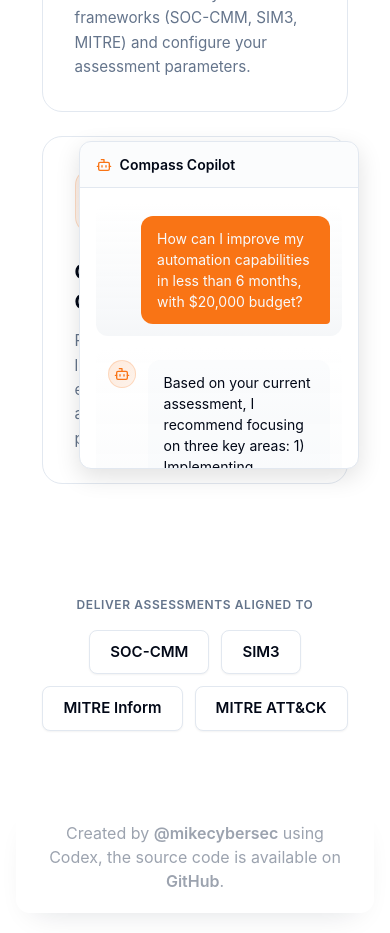
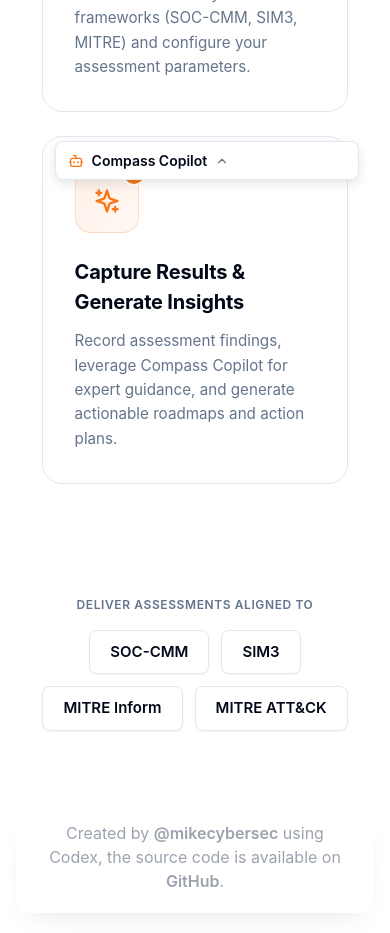
Before and after one commit to mikecybersec/SOC-Compass, a React (Vite) app in the folder soc-improvement-app/: page / in a window 390 px wide. Shown: the part 1740-2673 px from the top of the page. Built offline with nearby package versions, Linux system fonts and the light colour scheme.

Commit message:
Add state for Copilot expansion in Home component
- Introduced a new state variable `copilotExpanded` to manage the expansion of the Copilot section.
- Updated imports to include new icons for enhanced UI elements.

```diff
--- a/soc-improvement-app/src/index.css
+++ b/soc-improvement-app/src/index.css
@@ -1782,7 +1782,8 @@ label {
     padding: 1.5rem;
   }
 
-  .copilot-preview {
+  .copilot-preview,
+  .copilot-preview-minimized {
     position: relative;
     top: 0;
     right: 0;
@@ -1904,7 +1905,64 @@ label {
   margin: 0;
 }
 
-/* Copilot Preview */
+/* Copilot Preview - Minimized State */
+.copilot-preview-minimized {
+  position: absolute;
+  top: -12px;
+  right: -12px;
+  display: flex;
+  align-items: center;
+  gap: 0.5rem;
+  padding: 0.5rem 0.75rem;
+  background: hsl(var(--card));
+  border: 1px solid hsl(var(--border));
+  border-radius: 8px;
+  box-shadow: 0 4px 12px rgba(0, 0, 0, 0.1);
+  cursor: pointer;
+  transition: all 200ms ease;
+  z-index: 10;
+  font-size: 0.875rem;
+  font-weight: 500;
+  color: hsl(var(--foreground));
+}
+
+.copilot-preview-minimized:hover {
+  transform: translateY(-2px);
+  box-shadow: 0 6px 16px rgba(0, 0, 0, 0.15);
+  border-color: hsl(var(--primary) / 0.3);
+}
+
+.dark .copilot-preview-minimized {
+  box-shadow: 0 4px 12px rgba(0, 0, 0, 0.3);
+}
+
+.dark .copilot-preview-minimized:hover {
+  box-shadow: 0 6px 16px rgba(0, 0, 0, 0.4);
+}
+
+.copilot-minimized-icon {
+  width: 16px;
+  height: 16px;
+  color: hsl(var(--primary));
+}
+
+.copilot-minimized-text {
+  font-weight: 600;
+}
+
+.copilot-minimized-chevron {
+  width: 14px;
+  height: 14px;
+  color: hsl(var(--muted-foreground));
+  transition: transform 200ms ease;
+}
+
+.copilot-preview-minimized:hover .copilot-minimized-chevron {
+  transform: translateY(-2px);
+  color: hsl(var(--primary));
+}
+
+/* Copilot Preview - Expanded State */
 .copilot-preview {
   position: absolute;
   top: -12px;
@@ -1942,10 +2000,41 @@ label {
 .copilot-preview-header {
   display: flex;
   align-items: center;
-  gap: 0.5rem;
+  justify-content: space-between;
   padding: 0.75rem 1rem;
   background: hsl(var(--muted) / 0.3);
   border-bottom: 1px solid hsl(var(--border));
+}
+
+.copilot-preview-header-left {
+  display: flex;
+  align-items: center;
+  gap: 0.5rem;
+}
+
+.copilot-preview-minimize-btn {
+  display: flex;
+  align-items: center;
+  justify-content: center;
+  width: 24px;
+  height: 24px;
+  padding: 0;
+  background: transparent;
+  border: none;
+  border-radius: 4px;
+  cursor: pointer;
+  color: hsl(var(--muted-foreground));
+  transition: all 150ms ease;
+}
+
+.copilot-preview-minimize-btn:hover {
+  background: hsl(var(--muted) / 0.5);
+  color: hsl(var(--foreground));
+}
+
+.copilot-minimize-icon {
+  width: 14px;
+  height: 14px;
 }
 
 .dark .copilot-preview-header {
--- a/soc-improvement-app/src/pages/Home.jsx
+++ b/soc-improvement-app/src/pages/Home.jsx
@@ -24,7 +24,7 @@ import Badge from '../components/ui/Badge';
 import Dialog from '../components/ui/Dialog';
 import { objectiveOptions } from '../constants/objectives';
 import { formatBudgetAmount } from '../utils/format';
-import { FolderPlus, FileText, Sparkles, Bot } from 'lucide-react';
+import { FolderPlus, FileText, Sparkles, Bot, Minus, ChevronUp } from 'lucide-react';
 
 const disabledFrameworks = ['sim3', 'inform'];
 const getInitialFrameworkId = (frameworkId) =>
@@ -519,6 +519,7 @@ const Home = ({
   const currentFrameworkId = currentAssessment.frameworkId;
   const [feedbackModalOpen, setFeedbackModalOpen] = useState(false);
   const [mousePosition, setMousePosition] = useState({ x: 50, y: 50 });
+  const [copilotExpanded, setCopilotExpanded] = useState(false);
   const heroRef = React.useRef(null);
 
   const handleMouseMove = (e) => {
@@ -625,10 +626,30 @@ const Home = ({
                   Record assessment findings, leverage Compass Copilot for expert guidance, and generate actionable roadmaps and action plans.
                 </p>
               </div>
-              <div className="copilot-preview">
+              {!copilotExpanded ? (
+                <button
+                  className="copilot-preview-minimized"
+                  onClick={() => setCopilotExpanded(true)}
+                  aria-label="Expand Compass Copilot"
+                >
+                  <Bot className="copilot-minimized-icon" />
+                  <span className="copilot-minimized-text">Compass Copilot</span>
+                  <ChevronUp className="copilot-minimized-chevron" />
+                </button>
+              ) : (
+                <div className="copilot-preview">
                   <div className="copilot-preview-header">
-                    <Bot className="copilot-preview-icon" />
-                    <span className="copilot-preview-title">Compass Copilot</span>
+                    <div className="copilot-preview-header-left">
+                      <Bot className="copilot-preview-icon" />
+                      <span className="copilot-preview-title">Compass Copilot</span>
+                    </div>
+                    <button
+                      className="copilot-preview-minimize-btn"
+                      onClick={() => setCopilotExpanded(false)}
+                      aria-label="Minimize Compass Copilot"
+                    >
+                      <Minus className="copilot-minimize-icon" />
+                    </button>
                   </div>
                   <div className="copilot-preview-messages">
                     <div className="copilot-message copilot-message-user">
@@ -646,6 +667,7 @@ const Home = ({
                     </div>
                   </div>
                 </div>
+              )}
             </div>
           </div>
         </div>
```
